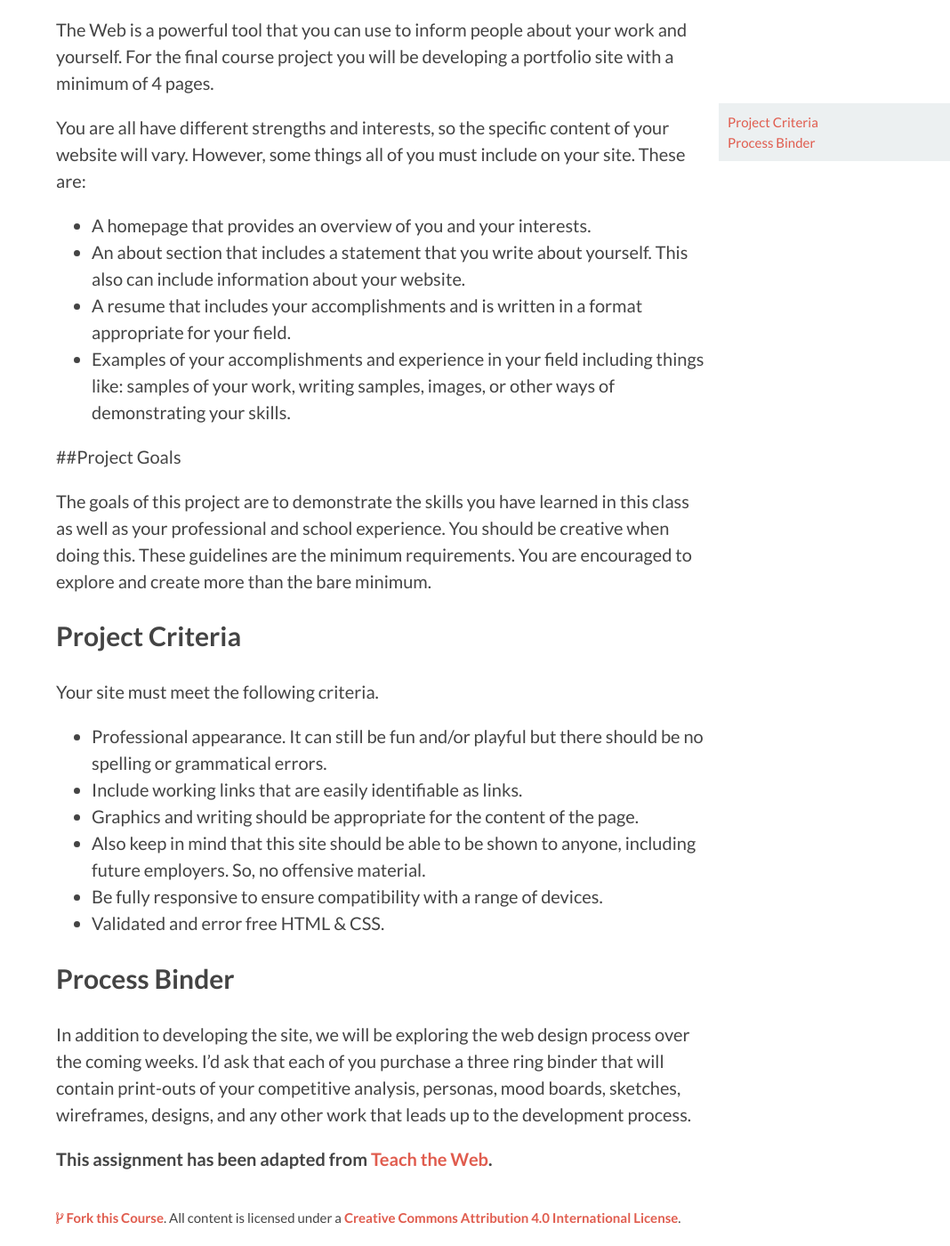
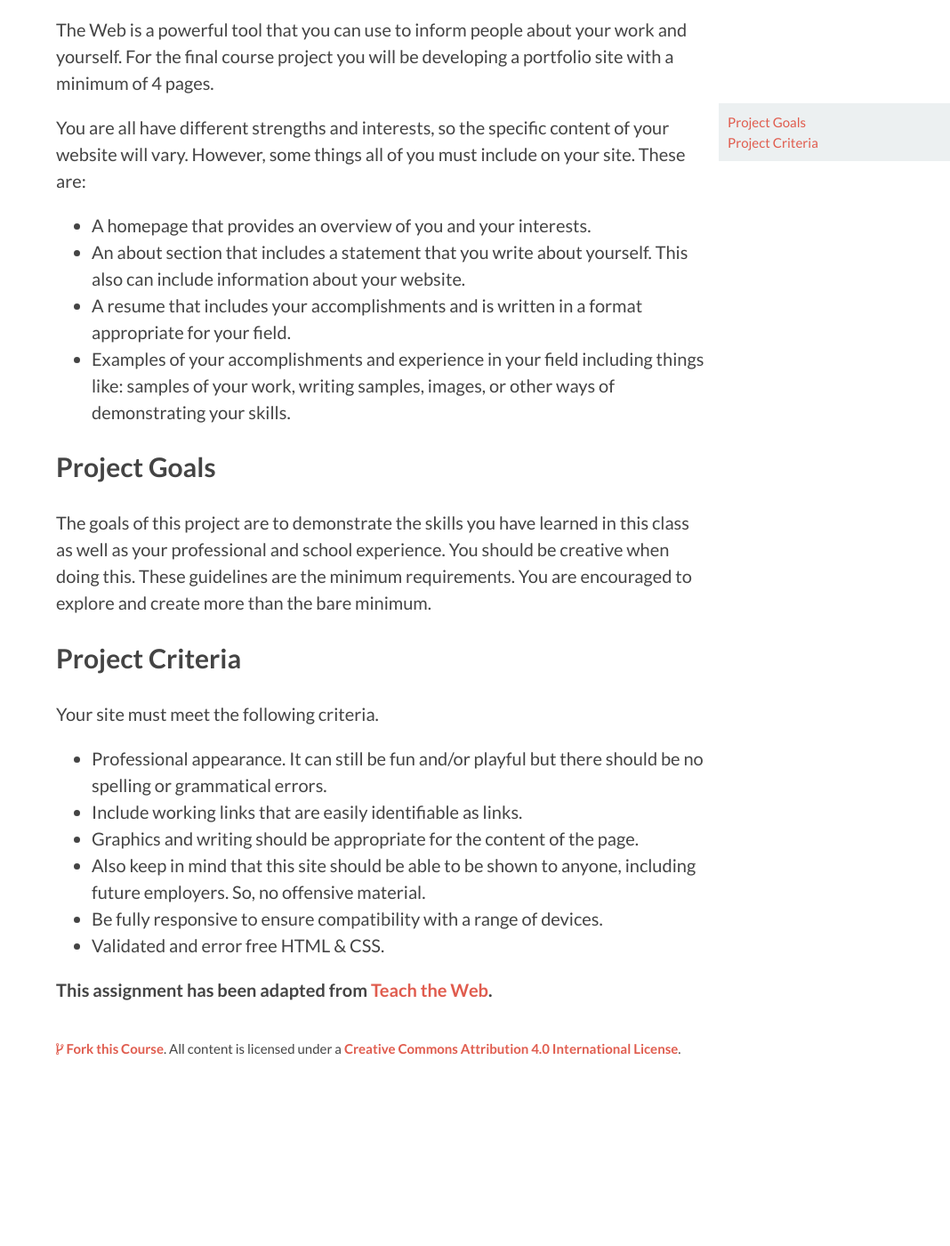
Before and after one commit to DMD1070/DMD1070.github.io, a Jekyll site: the page built from lessons/final-project.md, in a window 1280 px wide and 1400 px high, scrolled down 182 px. Shown: the whole window at 89% size, without its empty margins (212-1280 px from the left). Built offline with Jekyll 4.4.1, drawn with Linux system fonts in a browser that asks for light colours; after the commit the page ends 1392 px from its top, so only the background shows below that.

Commit message:
update final project

```diff
--- a/lessons/final-project.md
+++ b/lessons/final-project.md
@@ -15,7 +15,7 @@ You are all have different strengths and interests, so the specific content of y
 - A resume that includes your accomplishments and is written in a format appropriate for your field.
 - Examples of your accomplishments and experience in your field including things like: samples of your work, writing samples, images, or other ways of demonstrating your skills.
 
-##Project Goals
+## Project Goals
 
 The goals of this project are to demonstrate the skills you have learned in this class as well as your professional and school experience. You should be creative when doing this. These guidelines are the minimum requirements. You are encouraged to explore and create more than the bare minimum.
 
@@ -30,8 +30,5 @@ Your site must meet the following criteria.
 - Be fully responsive to ensure compatibility with a range of devices.
 - Validated and error free HTML & CSS.
 
-## Process Binder
-
-In addition to developing the site, we will be exploring the web design process over the coming weeks. I'd ask that each of you purchase a three ring binder that will contain print-outs of your competitive analysis, personas, mood boards, sketches, wireframes, designs, and any other work that leads up to the development process.
 
 **This assignment has been adapted from [Teach the Web](http://teachtheweb.com/course_materials/personal.php).**
```
